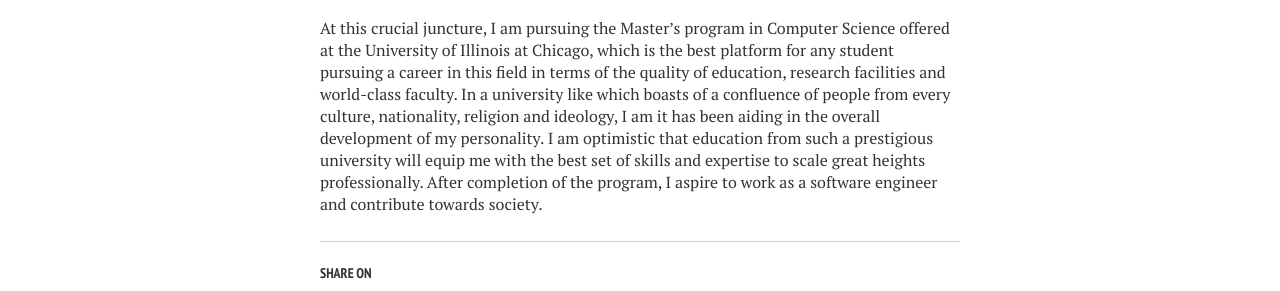
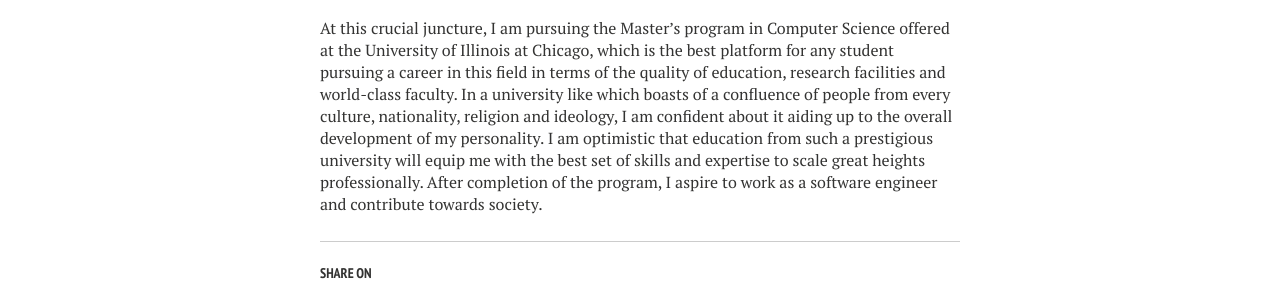
Before and after one commit to DhananjayGupta300/DhananjayGupta300.github.io, a Jekyll site: the page built from about/index.md, in a window 1280 px wide. Shown: the part 1645-1936 px from the top of the page. Built offline with Jekyll 4.4.1, drawn with Linux system fonts in a browser that asks for light colours; nearby versions of some CDN libraries.

Commit message:
Update index.md

```diff
--- a/about/index.md
+++ b/about/index.md
@@ -17,4 +17,4 @@
 I have always stood among the top 3 students at school and was bestowed a full tuition fee waiver scholarship for 11th and 12thgrade on account of my exceptional performance in my 10th grade. The computer Science department at the University of Illinois at Chicago has awarded me with an guaranteed assistanship within the department. I hold EMC Academic Associate certifications in Cloud Infrastructure and service, Information Storage and Management. I pursuaded a research on improving the efficiencies of priority queues as my academic major project. I hold recognition certificates from WCMAS, a program based on visual arithmetic and computation skills, for my exceptional performance at state level. <br/><br/>
 I developed an Online Shopping Web Application as the culmination of my training in using J2SE, J2EE and related technologies. Through these technologies I implemented a very efficient shopping cart and encryption technique while designing a secure login system. My final year project involved a research on improving the efficiencies of priority queues. Additionally, I have had attended technical workshops for Object Oriented Design using RSA, Software Testing and Design using RFT, student development program on ERP and Business Intelligence Reporting. <br/><br/>
 Apart from academic pursuits, I harbor an inclination towards music and have been awarded a certificate with distinction from Trinity College London for my proficiency in classical guitar. I underwent training at the International Association of Lions Clubs wherein I successfully completed my training in Lions District Leadership Workshop-2015. I have volunteered for Indian Water Works Association and All World Gayatri Pariwar which is a living model of a futuristic society. <br/><br/>
-At this crucial juncture, I am pursuing the Master’s program in Computer Science offered at the University of Illinois at Chicago, which is the best platform for any student pursuing a career in this field in terms of the quality of education, research facilities and world-class faculty. In a university like which boasts of a confluence of people from every culture, nationality, religion and ideology, I am it has been aiding in the overall development of my personality. I am optimistic that education from such a prestigious university will equip me with the best set of skills and expertise to scale great heights professionally. After completion of the program, I aspire to work as a software engineer and contribute towards society.
+At this crucial juncture, I am pursuing the Master’s program in Computer Science offered at the University of Illinois at Chicago, which is the best platform for any student pursuing a career in this field in terms of the quality of education, research facilities and world-class faculty. In a university like which boasts of a confluence of people from every culture, nationality, religion and ideology, I am confident about it aiding up to the overall development of my personality. I am optimistic that education from such a prestigious university will equip me with the best set of skills and expertise to scale great heights professionally. After completion of the program, I aspire to work as a software engineer and contribute towards society.
```
